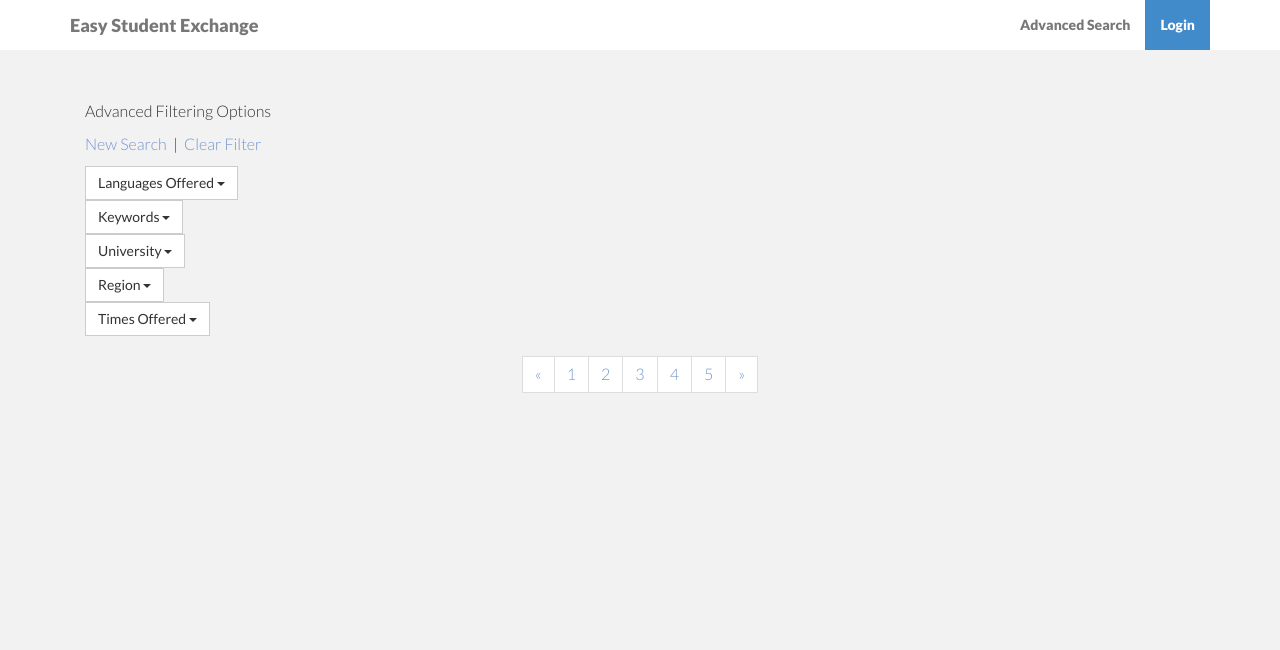
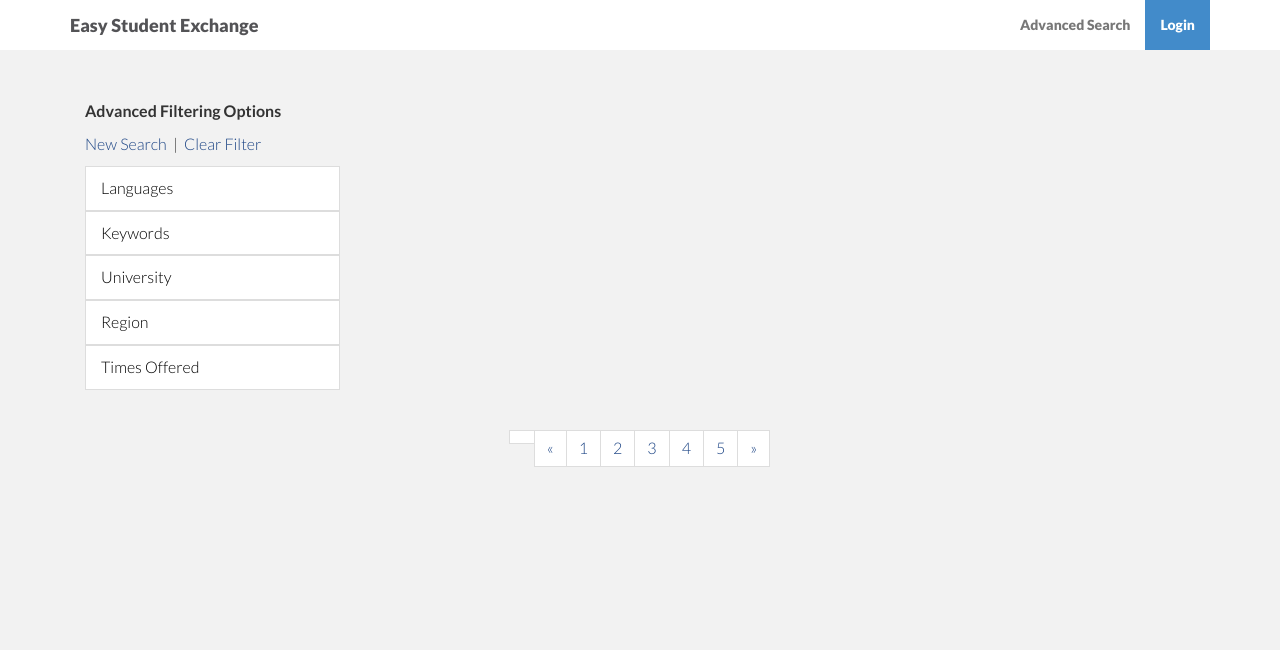
Before and after one commit to uwaunitmatching/live-webserver, a Django app: template app/templates/search.html in a window 1280 px wide. Shown: the top 650 px of the page. Run offline with Django 3.2, Linux system fonts and the light colour scheme; the template is opened without the code that fills it, so the values that code supplies are empty; parts of the project's set-up code (start-up, migrations or seed data) failed here and were passed over; some libraries are stand-ins or nearby versions.

Commit message:
fixed some minor css issues, made sidebar look a bit better
-Clicking the top left logo now works

```diff
--- a/DjangoWebProject/urls.py
+++ b/DjangoWebProject/urls.py
@@ -23,7 +23,7 @@
     url(r'^index$', index),
     url(r'^results$', results),
     url(r'^search$', search),
-    url(r'^login/$',
+    url(r'^login$',
         'django.contrib.auth.views.login',
         {
             'template_name': 'app/login.html',
--- a/app/static/app/css/main.css
+++ b/app/static/app/css/main.css
@@ -45,7 +45,7 @@
 
 /* Links */
 a {
-    color: #7496CF;
+    color: #1E4686;
     word-wrap: break-word;
 
     -webkit-transition: color 0.1s ease-in, background 0.1s ease-in;
@@ -250,6 +250,11 @@
 	padding-bottom:30px;
 }
 
+#sidebar  a{
+	color:black;
+	font-weight:350;
+}
+
 
 /* Image Opacity */
 .grid img {
--- a/app/templates/base.html
+++ b/app/templates/base.html
@@ -39,12 +39,13 @@
             <span class="icon-bar"></span>
           </button>
           <div class="navbar-brand">
-            <span style="height: 40px;">Easy Student Exchange</span>
+
+            <a href="index"><span style="height: 40px; color:#535356;">Easy Student Exchange</span></a>
           </div>
         </div>
         <div class="navbar-collapse collapse">
           <ul id="topright" class="nav navbar-nav navbar-right">
-              <li role="presentation"><a href="#">Advanced Search</a></li>
+              <li role="presentation"><a href="results.html">Advanced Search</a></li>
               <li class="active" role="presentation"><a href="#">Login</a></li>
           </ul>
         </div><!--/.nav-collapse -->
--- a/app/templates/search.html
+++ b/app/templates/search.html
@@ -7,84 +7,22 @@
   <div id="searchContainer" class="container">
       <!-- left hand side -->
       <div class="col-md-3">
-        <p>Advanced Filtering Options</p>
+        <p><b>Advanced Filtering Options</b></p>
         <div id="inline-filter">
           <p><a href="#">New Search</a> &nbsp|&nbsp  <a href="#">Clear Filter</a></p>
         </div>
-        <div class="btn-group-vertical" role="group" aria-label="...">
-          <!-- first dropdown -->
-          <div class="dropdown">
-            <button class="btn btn-default dropdown-toggle" type="button" id="dropdownMenu1" data-toggle="dropdown" aria-haspopup="true" aria-expanded="true">
-              Languages Offered
-              <span class="caret"></span>
-            </button>
-            <ul class="dropdown-menu" aria-labelledby="dropdownMenu1">
-              <li><a href="#">Action</a></li>
-              <li><a href="#">Another action</a></li>
-              <li><a href="#">Something else here</a></li>
-              <li><a href="#">Separated link</a></li>
-            </ul>
-          </div>
+        <div
+        <ul id="sidebar" class="list-group">
+          <a href="#"><li class="list-group-item">Languages</li></a>
+          <a href="#"><li class="list-group-item">Keywords</li></a>
+          <a href="#"><li class="list-group-item">University</li>
+          <a href="#"><li class="list-group-item">Region</li>
+          <a href="#"><li class="list-group-item">Times Offered</li>
+        </ul>
 
-          <!-- second dropdown -->
-          <div class="dropdown">
-            <button class="btn btn-default dropdown-toggle" type="button" id="dropdownMenu1" data-toggle="dropdown" aria-haspopup="true" aria-expanded="true">
-              Keywords
-              <span class="caret"></span>
-            </button>
-            <ul class="dropdown-menu" aria-labelledby="dropdownMenu1">
-              <li><a href="#">Action</a></li>
-              <li><a href="#">Another action</a></li>
-              <li><a href="#">Something else here</a></li>
-              <li><a href="#">Separated link</a></li>
-            </ul>
-          </div>
+      </div> <!-- vertical -->
 
-          <!-- third dropdown -->
-          <div class="dropdown">
-            <button class="btn btn-default dropdown-toggle" type="button" id="dropdownMenu1" data-toggle="dropdown" aria-haspopup="true" aria-expanded="true">
-              University
-              <span class="caret"></span>
-            </button>
-            <ul class="dropdown-menu" aria-labelledby="dropdownMenu1">
-              <li><a href="#">Action</a></li>
-              <li><a href="#">Another action</a></li>
-              <li><a href="#">Something else here</a></li>
-              <li><a href="#">Separated link</a></li>
-            </ul>
-          </div>
-
-          <!-- fourth dropdown -->
-          <div class="dropdown">
-            <button class="btn btn-default dropdown-toggle" type="button" id="dropdownMenu1" data-toggle="dropdown" aria-haspopup="true" aria-expanded="true">
-              Region
-              <span class="caret"></span>
-            </button>
-            <ul class="dropdown-menu" aria-labelledby="dropdownMenu1">
-              <li><a href="#">Action</a></li>
-              <li><a href="#">Another action</a></li>
-              <li><a href="#">Something else here</a></li>
-              <li><a href="#">Separated link</a></li>
-            </ul>
-          </div>
-
-          <!-- fifth dropdown -->
-          <div class="dropdown">
-            <button class="btn btn-default dropdown-toggle" type="button" id="dropdownMenu1" data-toggle="dropdown" aria-haspopup="true" aria-expanded="true">
-              Times Offered
-              <span class="caret"></span>
-            </button>
-            <ul class="dropdown-menu" aria-labelledby="dropdownMenu1">
-              <li><a href="#">Action</a></li>
-              <li><a href="#">Another action</a></li>
-              <li><a href="#">Something else here</a></li>
-              <li><a href="#">Separated link</a></li>
-            </ul>
-          </div>
-
-        </div> <!-- vertical -->
-
-      </div> <!-- col3 -->
+    </div> <!-- col3 -->
 
 
   <div class="col-md-9">
```
